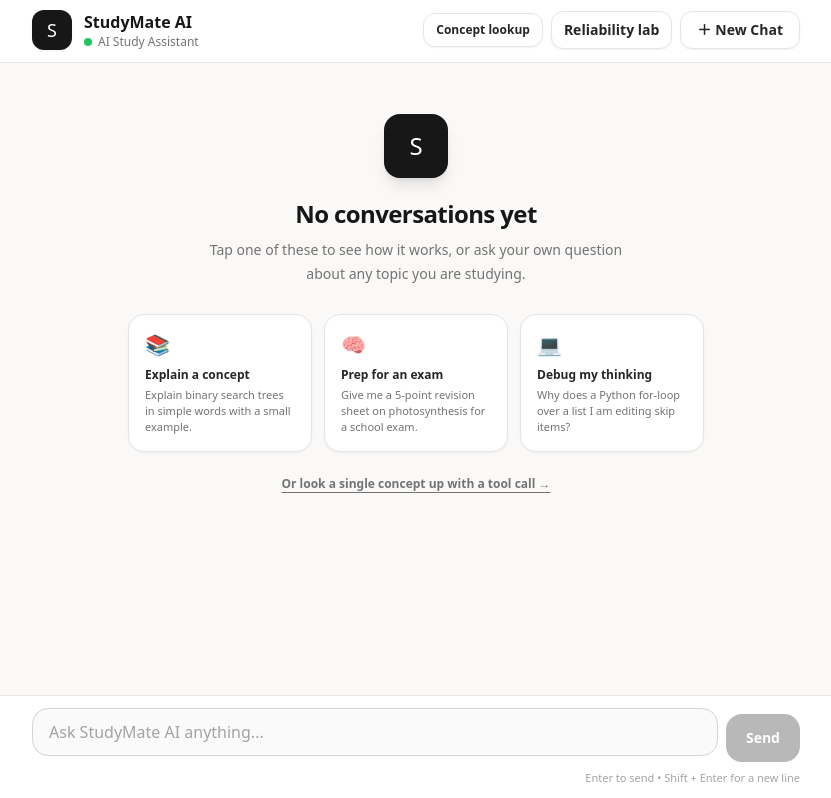
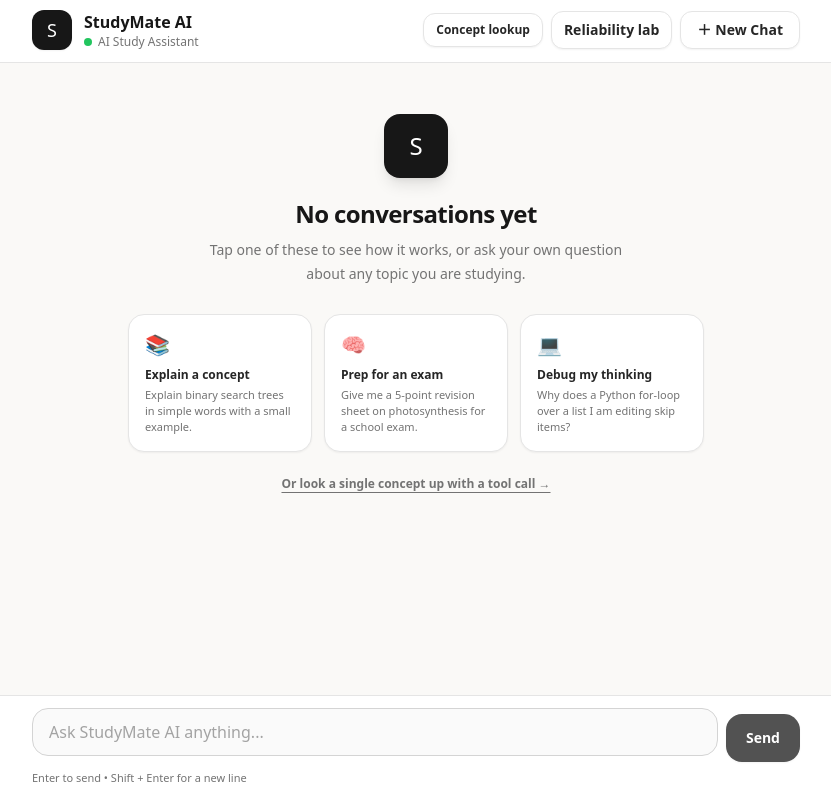
Before and after one commit to Zoya12-design/StudyMate-AI, a Next.js app: page / in a window 1280 px wide. Shown: the part 978-1776 px from the top of the page, without its empty margins (224-1055 px from the left). Built offline with nearby package versions, Linux system fonts and the light colour scheme.

Commit message:
Fix contrast on heading and helper textagain

```diff
--- a/components/ChatInterface.tsx
+++ b/components/ChatInterface.tsx
@@ -545,14 +545,15 @@ export default function ChatInterface({
             <button
               type="button"
               onClick={handleStop}
-className="h-12 shrink-0 rounded-2xl bg-neutral-900 px-5 text-sm font-semibold text-white shadow-sm transition hover:bg-neutral-800 active:bg-neutral-950 disabled:cursor-not-allowed disabled:bg-neutral-600 disabled:text-white"            >
+              className="h-12 shrink-0 rounded-2xl bg-red-600 px-5 text-sm font-semibold text-white shadow-sm transition hover:bg-red-700 active:bg-red-800"
+            >
               Stop
             </button>
           ) : (
             <button
               type="submit"
               disabled={!canSend}
-              className="h-12 shrink-0 rounded-2xl bg-neutral-900 px-5 text-sm font-semibold text-white shadow-sm transition hover:bg-neutral-800 active:bg-neutral-950 disabled:cursor-not-allowed disabled:opacity-30"
+              className="h-12 shrink-0 rounded-2xl bg-neutral-900 px-5 text-sm font-semibold text-white shadow-sm transition hover:bg-neutral-800 active:bg-neutral-950 disabled:cursor-not-allowed disabled:bg-neutral-600 disabled:text-white"
             >
               Send
             </button>
@@ -560,7 +561,7 @@ className="h-12 shrink-0 rounded-2xl bg-neutral-900 px-5 text-sm font-semibold t
         </div>
 
         <div className="mx-auto mt-2 flex w-full max-w-3xl items-center justify-between gap-3">
-          <p className="hidden text-[11px] text-neutral-500 sm:block"></p><p className="hidden text-[11px] text-neutral-400 sm:block">
+          <p className="hidden text-[11px] text-neutral-500 sm:block">
             Enter to send • Shift + Enter for a new line
           </p>
 
```
